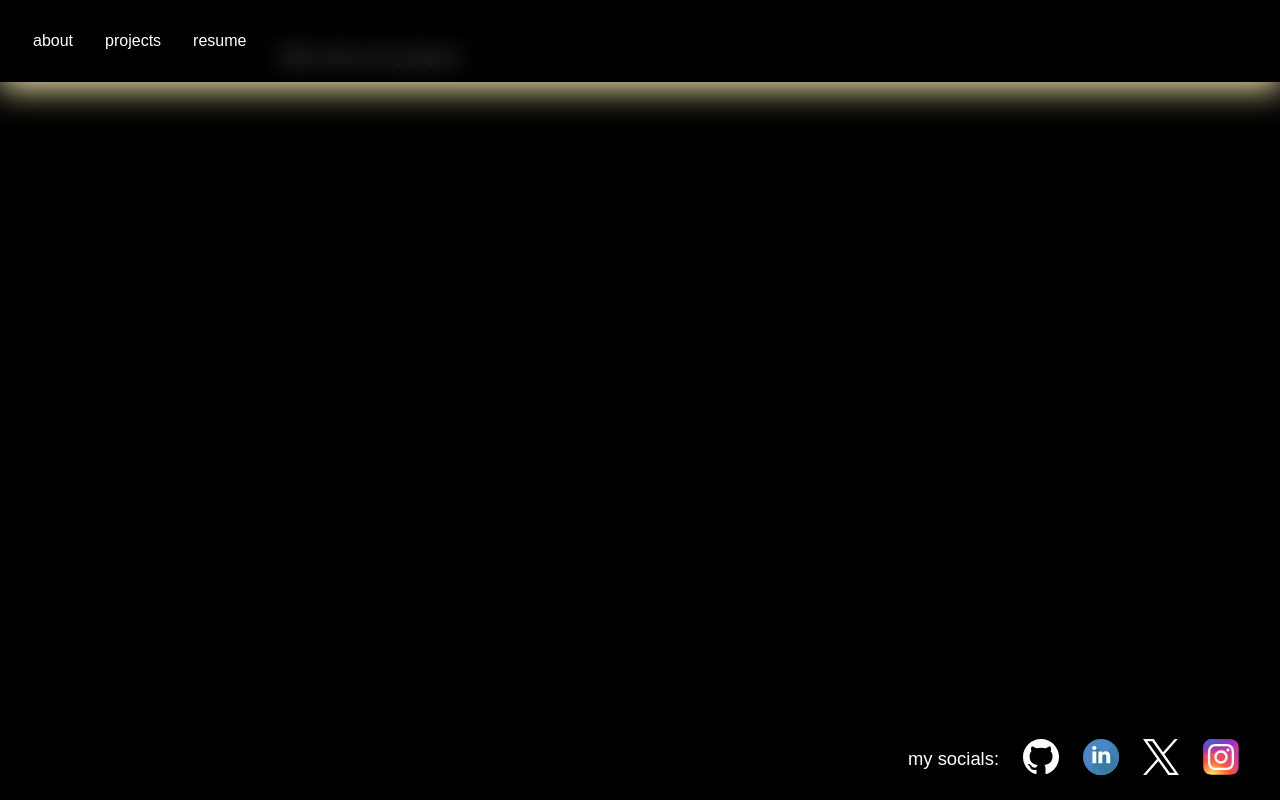
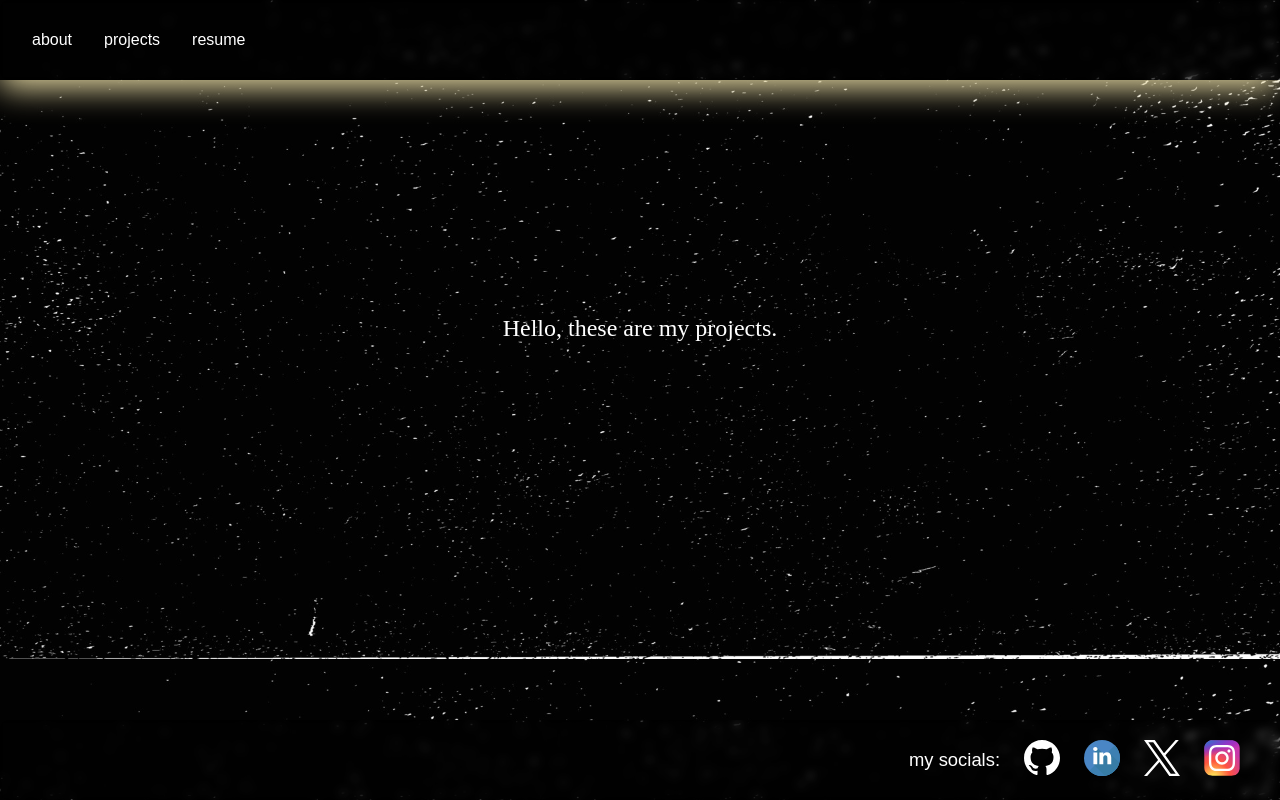
Before and after one commit to fauxriarty/portfolio, a Next.js app: page /projects in a window 1280 px wide. Built offline with nearby package versions, Linux system fonts and the light colour scheme.

Commit message:
design improvements

```diff
--- a/src/app/globals.css
+++ b/src/app/globals.css
@@ -1,4 +1,3 @@
-
 :root {
   --background: #ffffff;
   --foreground: #171717;
@@ -13,6 +12,5 @@
 
 body {
   color: var(--foreground);
-  background: var(--background);
   font-family: Arial, Helvetica, sans-serif;
 }
--- a/src/main.scss
+++ b/src/main.scss
@@ -6,8 +6,8 @@ $header-and-footer-margin: 0.5rem;
 $main-padding: 2rem;
 $one-px-in-rem: 0.0625rem;
 $glass-bg: rgba(0, 0, 0, 0.25);
-$glass-blur: blur(12px);
-$glass-border: 1px solid rgb(0, 0, 0);
+$glass-blur: blur(4px);
+$glass-border: 0px solid rgb(0, 0, 0);
 $glass-shadow: 0 8px 32px 0 rgba(241, 227, 171, 0.974);
 $glass-radius: 0px;
 
@@ -18,7 +18,8 @@ $glass-radius: 0px;
 }
 
 body {
-  background-color: $background-color;
+  background: url("../public/starry-grunge.jpg");
+  background-size: contain;
   color: $color;
   font-family: sans-serif;
   font-size: 1rem;
@@ -191,3 +192,15 @@ footer {
     }
   }
 }
+
+.projtext{
+  display: flex;
+  flex-direction: column;
+  justify-content: center;
+  font-size: 1.5rem;
+  align-items: center;
+  padding: 1rem;
+  margin: auto;
+  max-width: calc(768px / 2);
+  width: 50%;
+}
--- a/src/pages/projects.tsx
+++ b/src/pages/projects.tsx
@@ -3,7 +3,7 @@ import React from 'react';
 // since routing in next works directly by adding the .tsx in the
 // pages directory.
 export const Projects = () => {
-    return <p>Hello, these are my projects.</p>;
+    return <p className='projtext'>Hello, these are my projects.</p>;
   };
 
   export default Projects;
--- a/src/pages/resume.tsx
+++ b/src/pages/resume.tsx
@@ -10,7 +10,7 @@ export const getServerSideProps: GetServerSideProps = async () => {
 };
 
 // This component never actually renders, because we redirect above.
-//  next requires a default export.
+//  next requires a adefault export.
 export default function ResumeRedirect() {
   return null;
 }
```
Also changed, not shown: public/starry-grunge.jpg (added).
